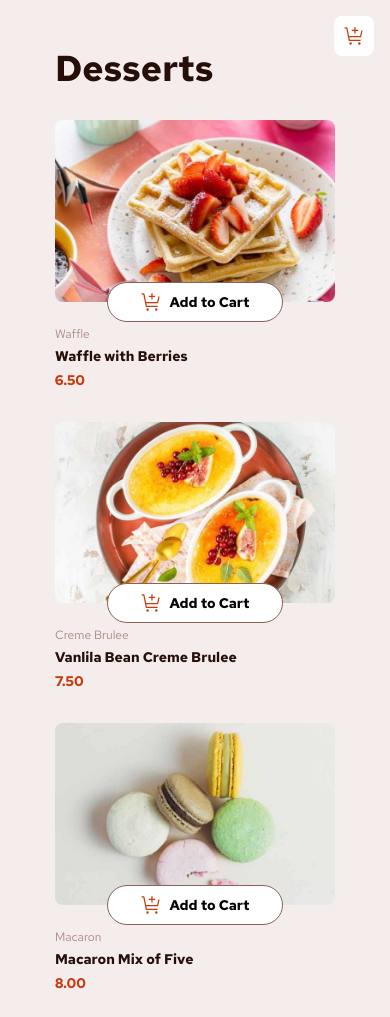
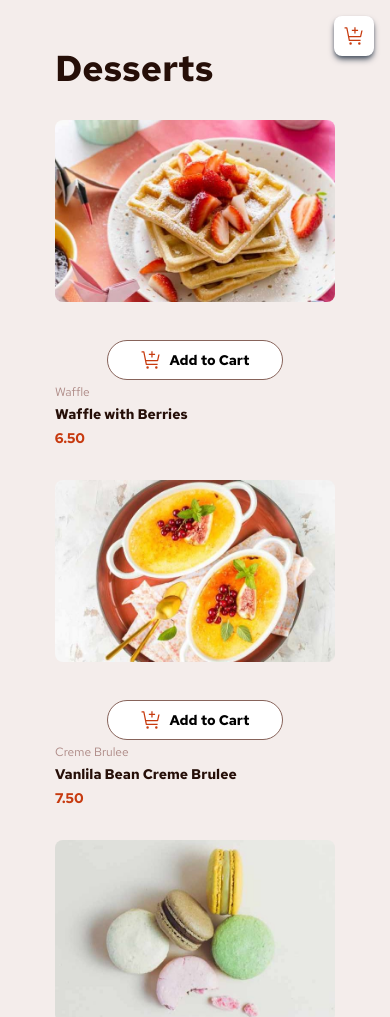
Before and after one commit to proAbenezer/product-list, a website: page index.html in a window 390 px wide. Shown: the top 1017 px of the page. Drawn offline with Linux system fonts and the light colour scheme.

```diff
--- a/index.html
+++ b/index.html
@@ -95,12 +95,12 @@
             <div id="item" class="flex flex-col gap-y-6 pb-4">
               <div
                 id="itemImageContainer"
-                class="relative w-full h-[20rem] rounded-lg"
+                class="relative w-full min-h-[15rem] rounded-lg"
               >
                 <img
                   src="./assets/images/image-waffle-mobile.jpg"
                   alt=""
-                  class="mobile-image w-full h-full rounded-lg lg:hidden"
+                  class="mobile-image w-full rounded-lg lg:hidden"
                 />
                 <img
                   src="./assets/images/image-waffle-desktop.jpg"
@@ -151,7 +151,7 @@
       </div>
       <div
         id="menuBar"
-        class="w-10 h-10 fixed top-4 right-4 lg:hidden z-10 bg-white flex items-center justify-center rounded-lg cursor-pointer"
+        class="w-10 h-10 fixed top-4 right-4 lg:hidden z-10 bg-white flex items-center justify-center rounded-lg cursor-pointer shadow-md shadow-gray-600"
       >
         <img src="./assets/images/icon-add-to-cart.svg" alt="" />
       </div>
```
Also changed, not shown: main/output.css.
